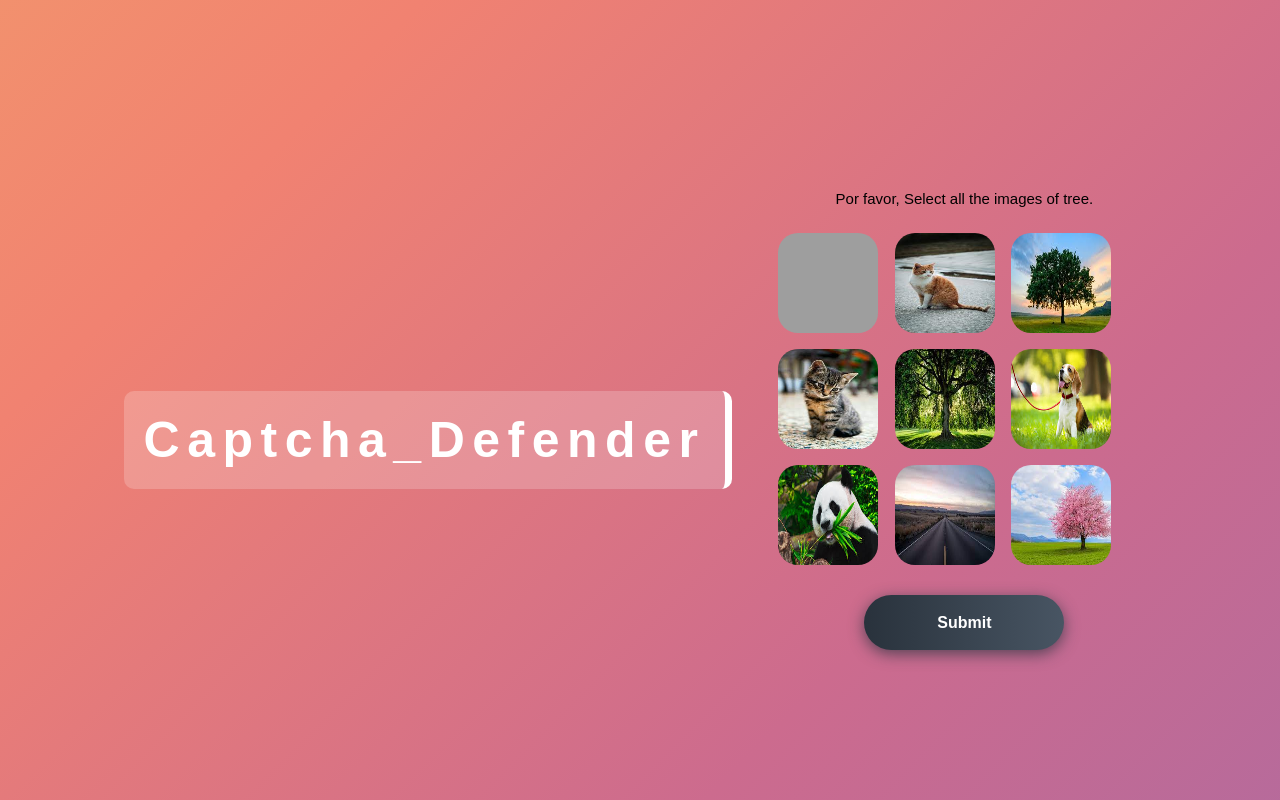
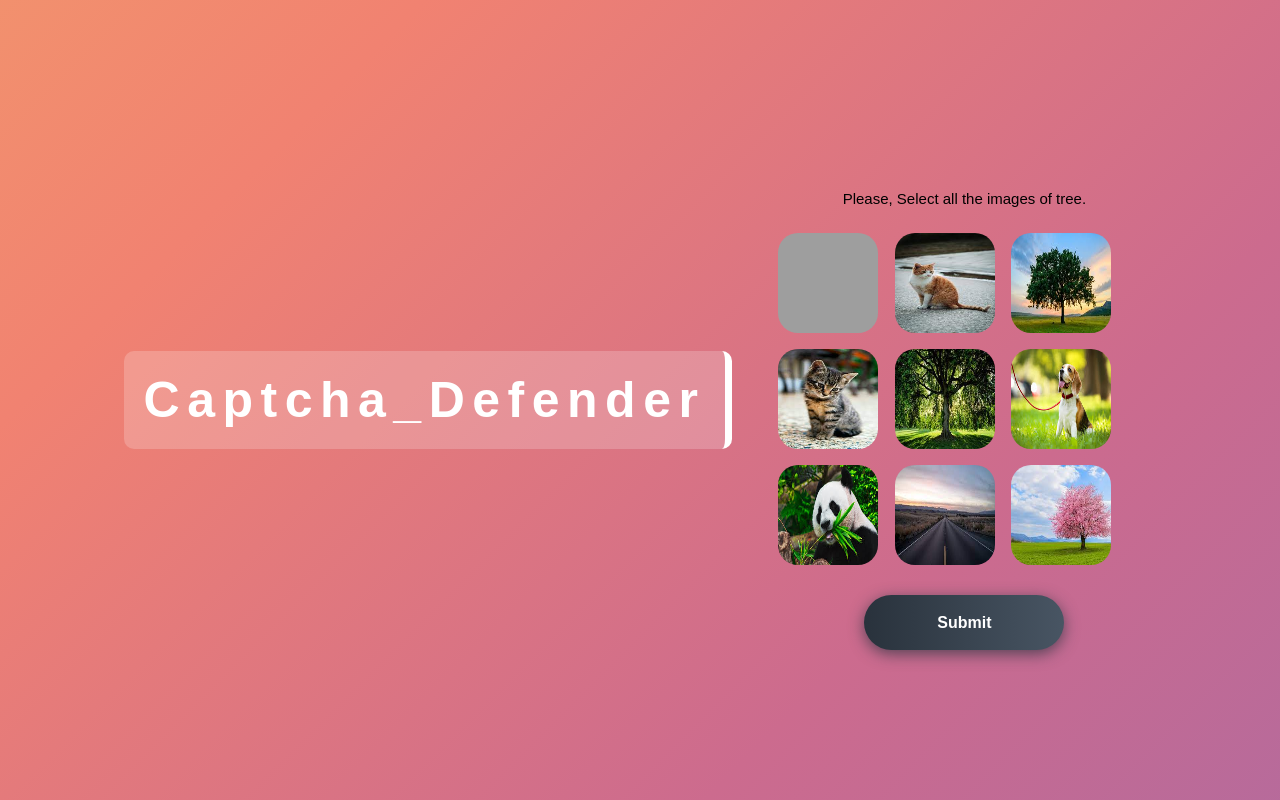
Before and after one commit to Shalmali1271/FYP_Captcha, a Django app: page / in a window 1280 px wide. Run offline with Django 3.2, Linux system fonts and the light colour scheme; data comes from the database, SQL or seed files in the repository; grey boxes are pictures that could not be loaded.

Commit message:
Image Captcha

```diff
--- a/fyp_frontend/templates/fyp_frontend/home.html
+++ b/fyp_frontend/templates/fyp_frontend/home.html
@@ -10,14 +10,14 @@
 	<section>
 
 		<div class="Title" style="margin-left: 0%;">
-			<div class="container1">
+			<!-- <div class="container1">
 				<div id="robot" alt="Hello Humans!"></div>
-			</div>
+			</div>  -->
 			<h1>Captcha_Defender</h1>
 		</div>
 	<div class="fake-container">
 		<div class="container">
-			<p class="text">Por favor, Select all the images of {{ran_arr}}.</p>
+			<p class="text">Please, Select all the images of {{ran_arr}}.</p>
 			<form action="" method="POST">
 				{% csrf_token %}
 				<ul>
```
